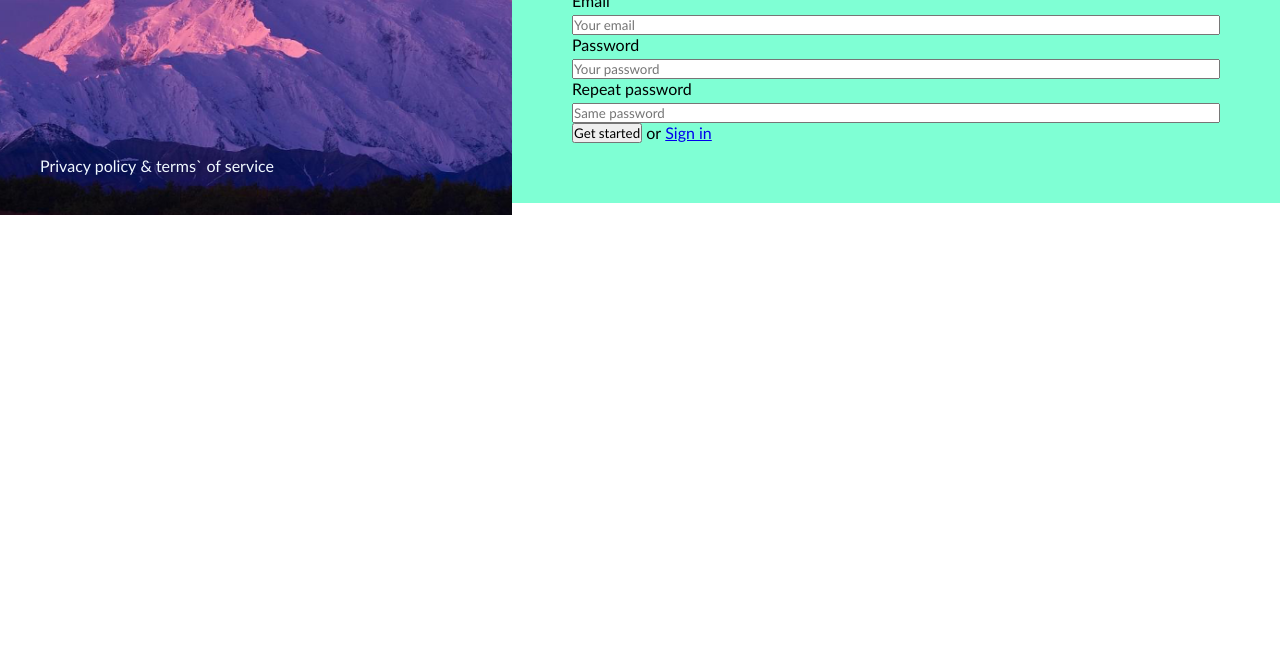
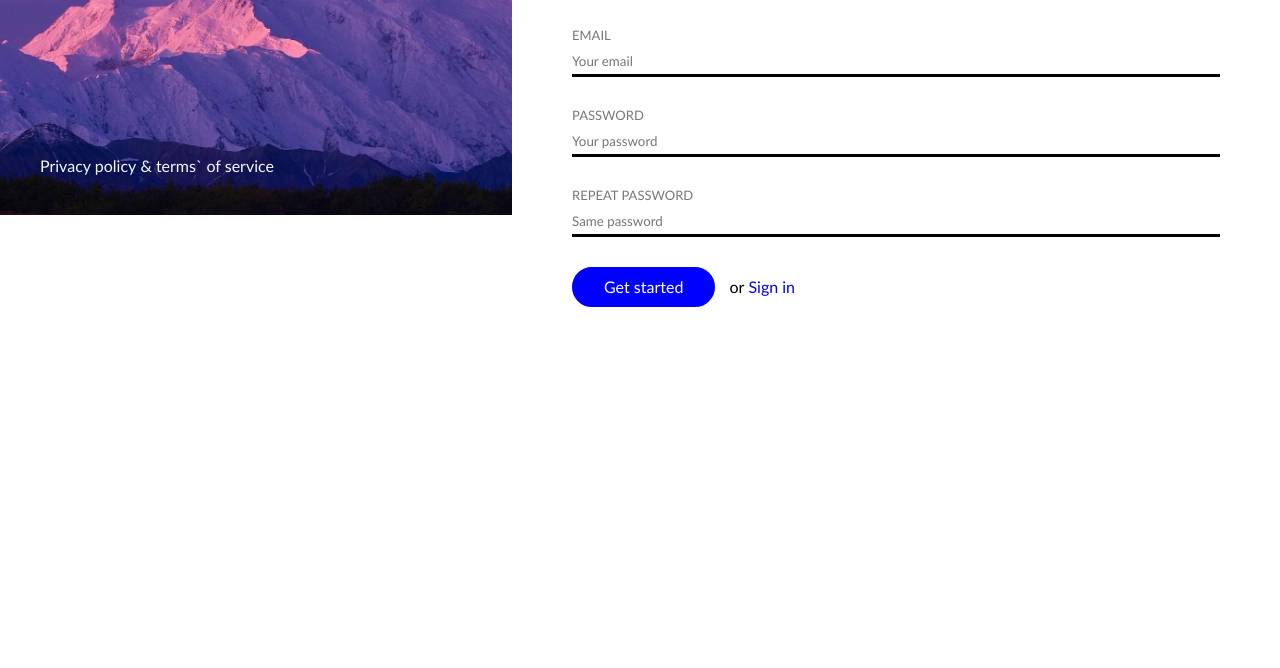
Before and after one commit to EgleNem/5-sign-up, a website: page index.html in a window 1280 px wide. Shown: the part 132-800 px from the top of the page. Drawn offline with Linux system fonts and the light colour scheme.

Commit message:
More style

```diff
--- a/css/button.css
+++ b/css/button.css
@@ -0,0 +1,17 @@
+.btn {
+
+    font-size: 16px;
+    line-height: 20px;
+    padding: 8px;
+    padding-left:30px ;
+    padding-right:30px ;
+    border-radius: 20px  ;
+    border: 2px solid #00f;
+    background-color: #00f;
+    color: #fff;
+    cursor:pointer;
+}
+
+.btn:hover {
+    background-color: #36f;
+}
--- a/css/form.css
+++ b/css/form.css
@@ -4,20 +4,42 @@
 }
 .form > .form-row {
     width: 100% ;
-    margin: 30 px;
-
+    margin-bottom: 30px;
 
 }
 .form > .form-row:last-of-type {
-    margin-bottom: o;}
+    margin-bottom: 0;
+}
 
 .form > .form-row > .label {
     width: 100%;
     margin-bottom: 5px;
     display: inline-block;
+    text-transform: uppercase;
+    font-size: 13px;
+    color: #777;
 
 }
 .form > .form-row > .input {
     width: 100%;
+    border:none;
+    border-bottom: 3px;
+    border-bottom: 3px solid black;
+    padding-top: 5px;
+    padding-bottom: 5px;
 
 }
+.form span {
+    line-height: 40px;
+    margin-left: 10px;
+
+}
+.form a {
+    line-height: 40px;
+    text-decoration: none;
+
+}
+.form a:hover {
+
+    text-decoration: underline;
+}
--- a/css/main.css
+++ b/css/main.css
@@ -45,7 +45,7 @@ margin-top: 100px;
 .right-column{
     float: right;
     width: 60%;
-    background-color: aquamarine;
+    background-color: white;
     padding: 60px;
 
 }
--- a/index.html
+++ b/index.html
@@ -53,7 +53,7 @@
                         <input id="re-pass" type="password" class="input" placeholder="Same password" value="" required>
                     </div>
                     <div class="form-row">
-                        <button type="submit">Get started</button>
+                        <button class="btn" type="submit">Get started</button>
                         </button>
                         <span>or</span>
                         <a href="#">Sign in</a>
```
